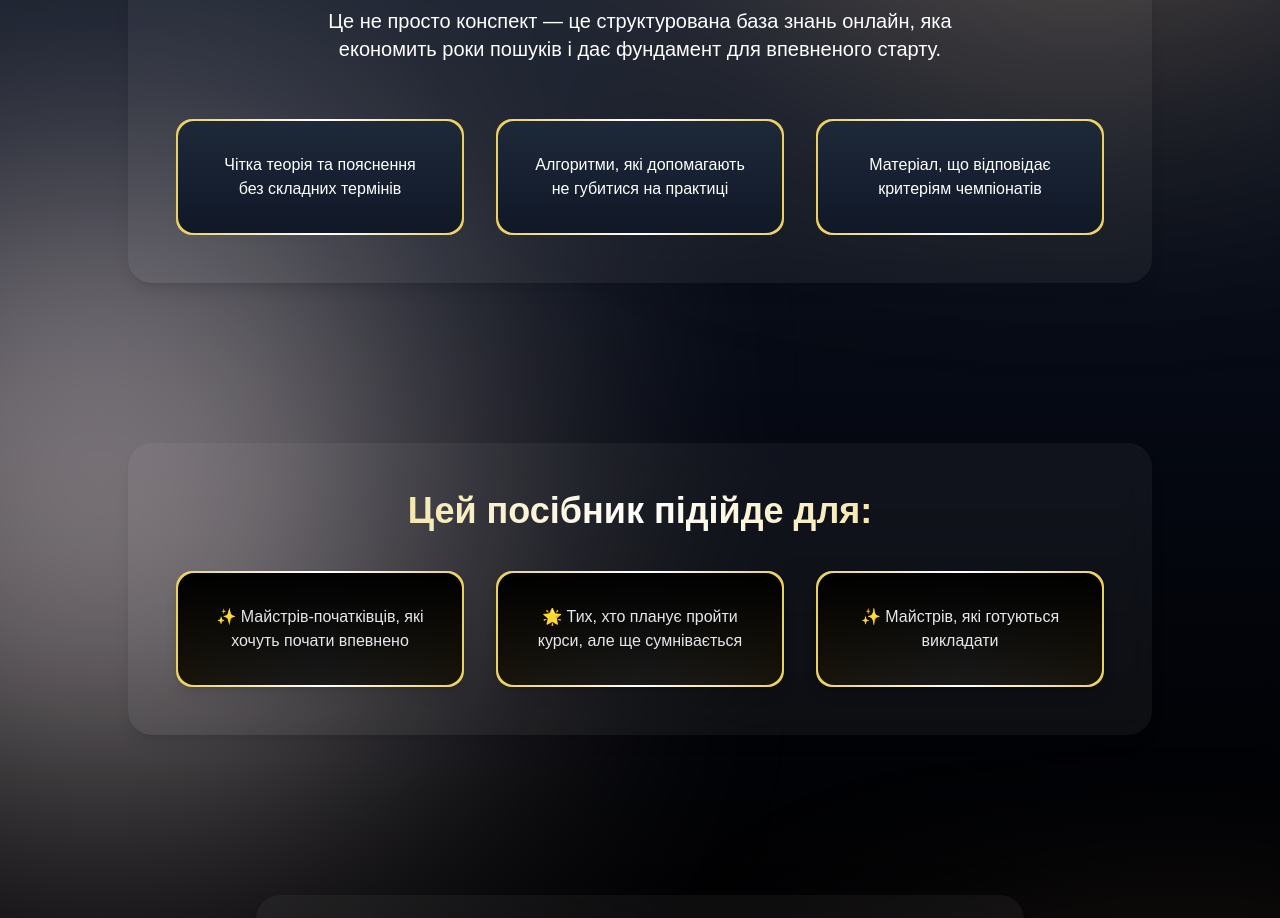
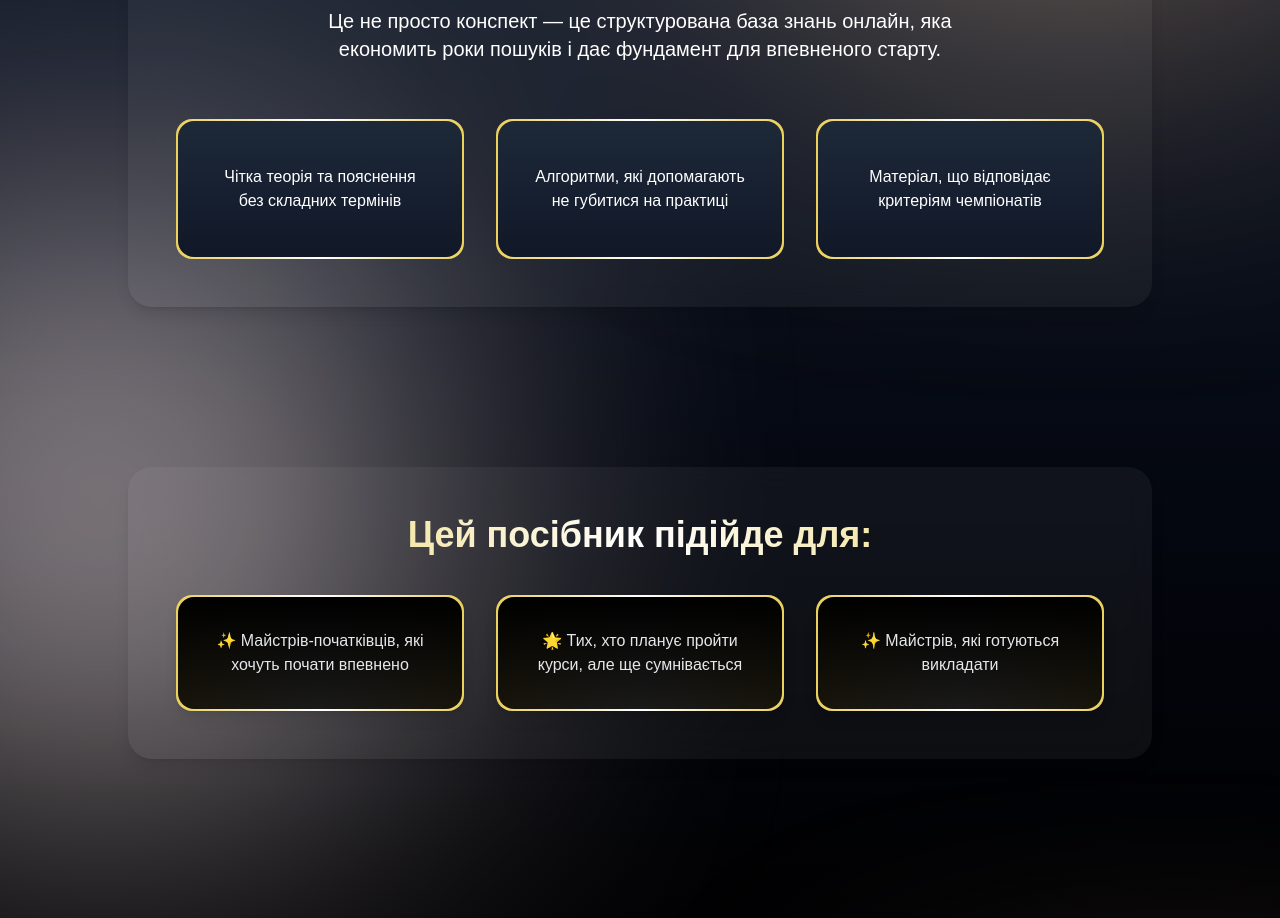
Before and after one commit to andriy02k/lashes-landing, a Next.js app: page / in a window 1280 px wide. Shown: the part 1600-2518 px from the top of the page. Built offline with nearby package versions, Linux system fonts and the light colour scheme; a web font is replaced by a local one.

Commit message:
fix: enhance layout for course items by centering text and adjusting container styles

```diff
--- a/src/widgets/LandingPage/LandingPage.tsx
+++ b/src/widgets/LandingPage/LandingPage.tsx
@@ -111,8 +111,8 @@ export default function LandingPage() {
                 key={i}
                 className="relative rounded-2xl p-[2px] bg-gradient-to-r from-gold via-white to-gold"
               >
-                <div className="rounded-2xl bg-gradient-to-b from-gray-800 to-gray-900 p-8">
-                  <p className="text-background">{item}</p>
+                <div className="flex items-center min-h-[136px] rounded-2xl bg-gradient-to-b from-gray-800 to-gray-900 p-8">
+                  <p className="text-background text-center">{item}</p>
                 </div>
               </div>
             ))}
```
